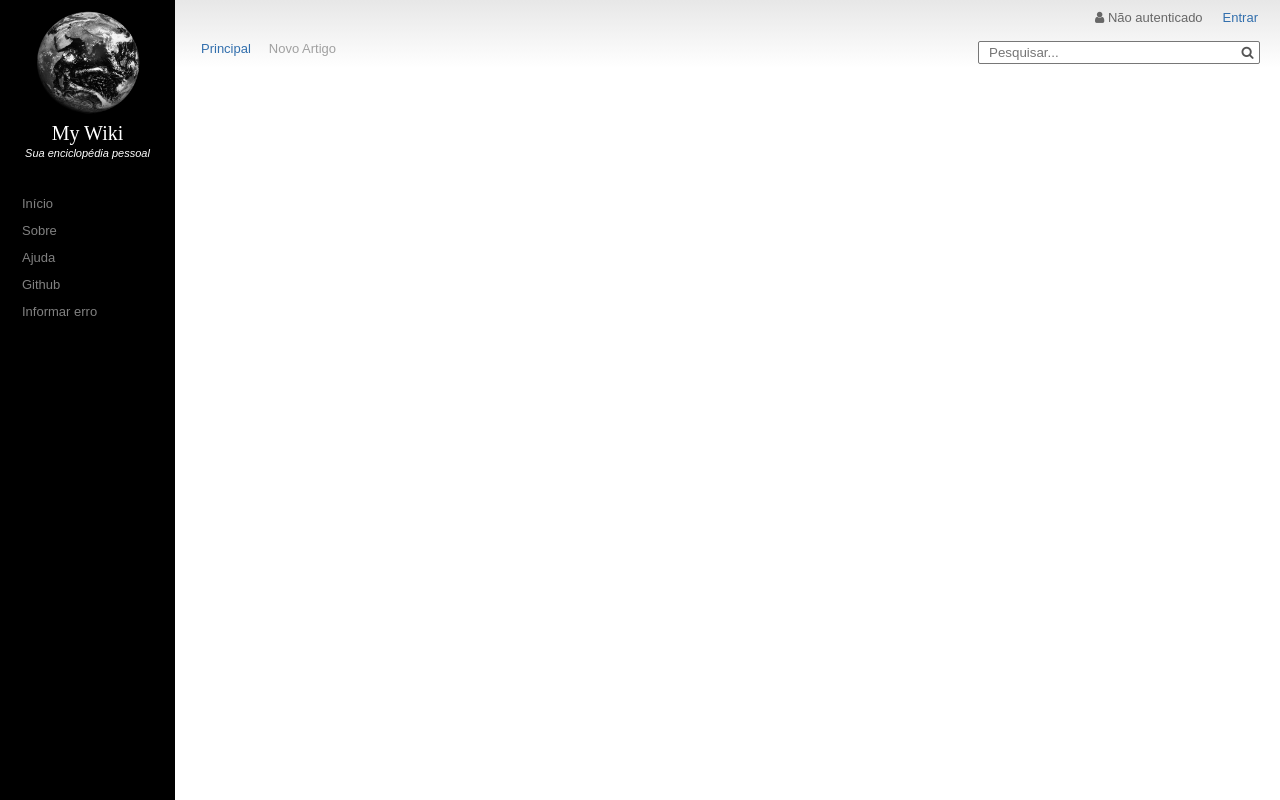
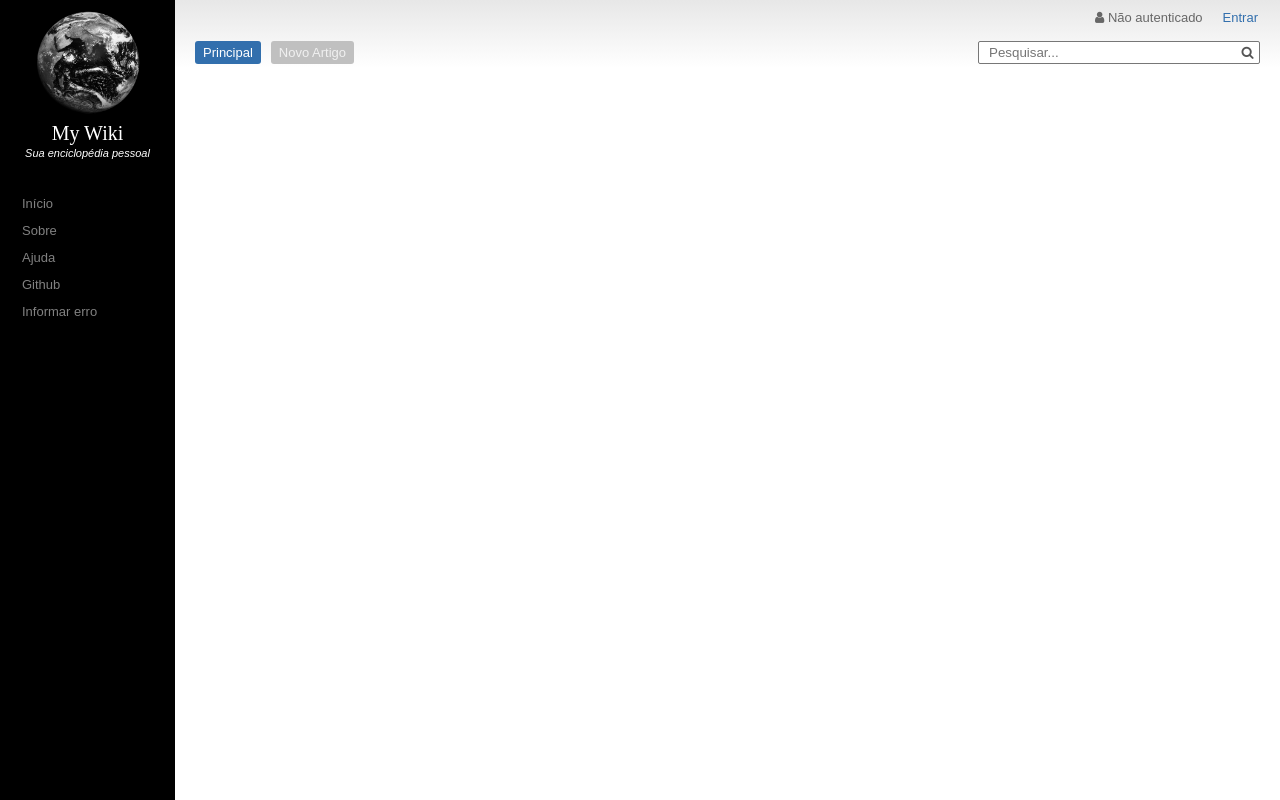
Before and after one commit to SamirSales/pickle-wiki-backend-springboot, a React (Create React App) app: page / in a window 1280 px wide. Built offline with nearby package versions, Linux system fonts and the light colour scheme.

Commit message:
new style for Tab component

```diff
--- a/src/components/Tab/Tab.css
+++ b/src/components/Tab/Tab.css
@@ -1,18 +1,28 @@
 .tab{
   display: inline-block;
   float: left;
-  padding-left: 6px;
-  padding-right: 12px;
+  padding-left: 8px;
+  padding-right: 8px;
+  padding-top: 4px;
+  padding-bottom: 4px;
+  border-radius: 3px;
+  margin-right: 10px;
   font-size: 13px;
-  color: #a0a0a0;
+  color: #f0f0f0;
   cursor: pointer;
+  background-color: #c0c0c0;
 }
 
 .tab:hover{
-  color: #326fad;
+  color: #ffffff;
+  background-color: #98b7d6;
+}
+
+.tab:active{
+  background-color: #326fad;
 }
 
 .active, .active:hover{
-  color: #326fad;
-  background: transparent;
+  color: #ffffff;
+  background-color: #326fad;
 }
```
